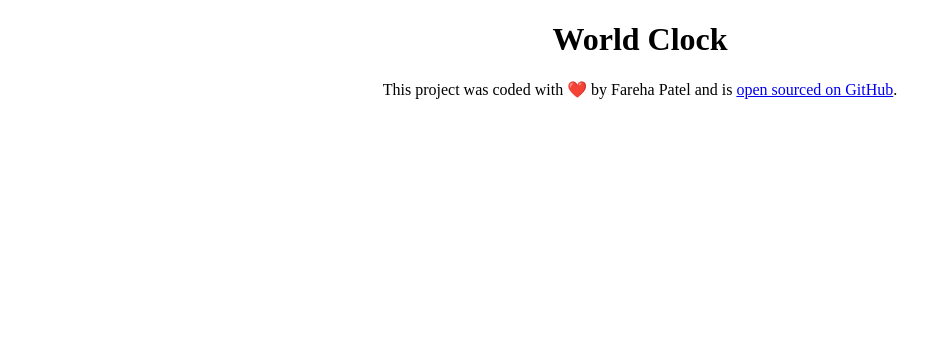
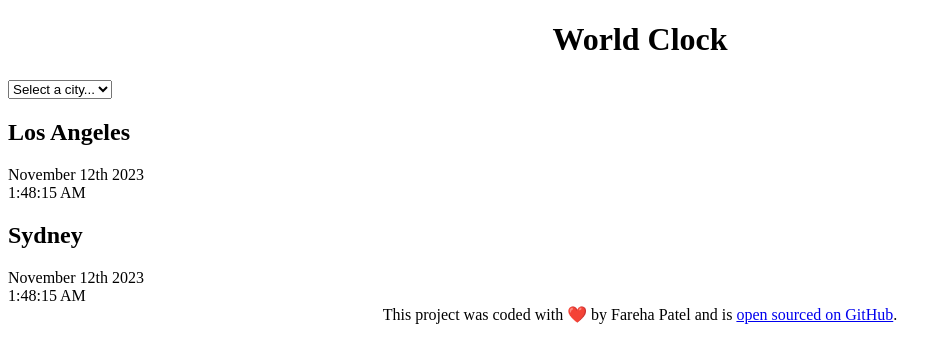
Before and after one commit to Fareha13/World-Clock, a plain HTML site: page index.html in a window 1280 px wide. Shown: the whole page, without its empty margins (0-952 px from the left). Drawn offline with Linux system fonts and the light colour scheme.

Commit message:
Added the basic HTML

```diff
--- a/index.html
+++ b/index.html
@@ -7,7 +7,28 @@
     <title>World Clock - Fareha Patel</title>
   </head>
   <body>
+    <div class="container">
     <h1>World Clock</h1>
+
+    <select>
+        <option value="">Select a city...</option>
+        <option value="">London</option>
+        <option value="">New York</option>
+        <option value="">Auckland</option>
+    </select>
+
+    <div class="city">
+        <h2>Los Angeles</h2>
+        <div class="date">November 12th 2023</div>
+        <div class="time">1:48:15 AM</div>
+    </div>
+ <div class="city">
+        <h2>Sydney</h2>
+        <div class="date">November 12th 2023</div>
+        <div class="time">1:48:15 AM</div>
+    </div>
+
+    </div>
     <footer>
       This project was coded with ❤️ by Fareha Patel and is
       <a href="https://github.com/Fareha13/World-Clock" target="_blank">
```
